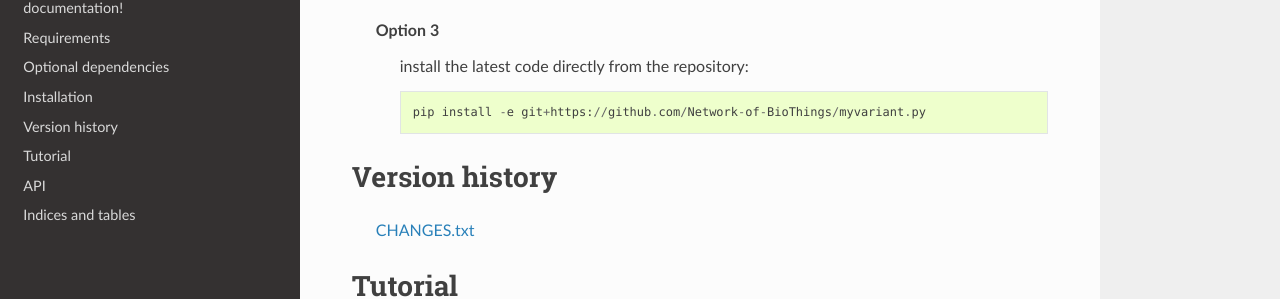
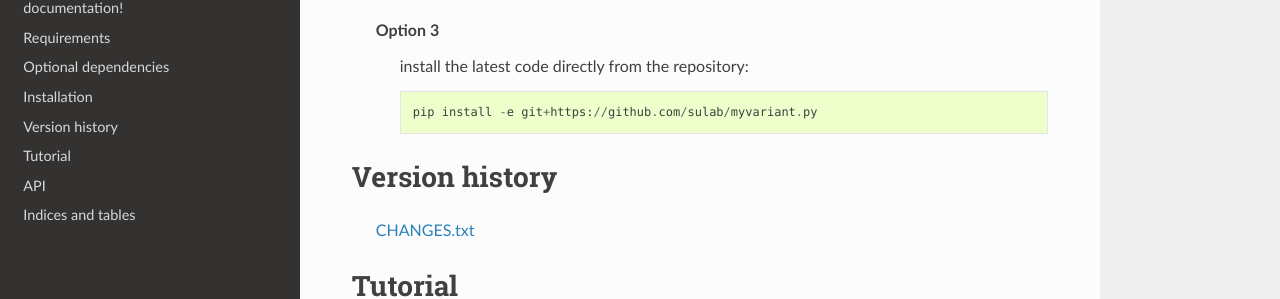
Before and after one commit to biothings/myvariant.py, a Sphinx documentation site: the page built from docs/index.rst, in a window 1280 px wide and 900 px high, scrolled down 674 px. Shown: the part 155-454 px from the top of the window. Built offline with Sphinx 7.4.7 and the Read the Docs theme 2.0.0, drawn with Linux system fonts in a browser that asks for light colours; some of the changed lines change nothing that is shown.

Commit message:
updated github URL in docs.

```diff
--- a/docs/index.rst
+++ b/docs/index.rst
@@ -42,12 +42,12 @@
     Option 3
           install the latest code directly from the repository::
 
-            pip install -e git+https://github.com/Network-of-BioThings/myvariant.py
+            pip install -e git+https://github.com/sulab/myvariant.py
 
 Version history
 ===============
 
-    `CHANGES.txt <https://raw.githubusercontent.com/Network-of-BioThings/myvariant.py/master/CHANGES.txt>`_
+    `CHANGES.txt <https://raw.githubusercontent.com/sulab/myvariant.py/master/CHANGES.txt>`_
 
 Tutorial
 =========
```
